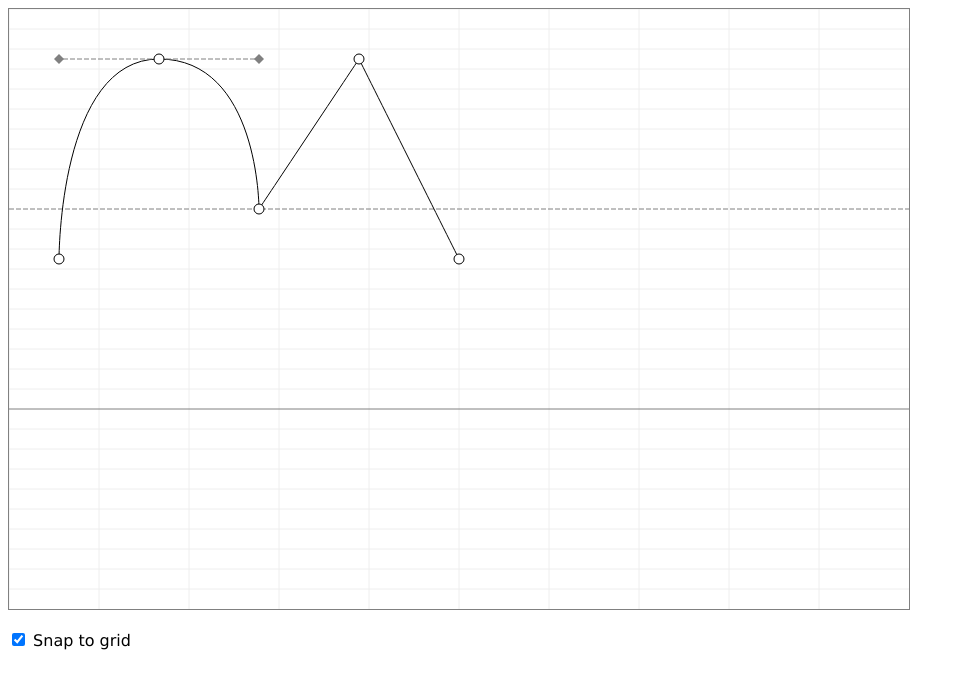
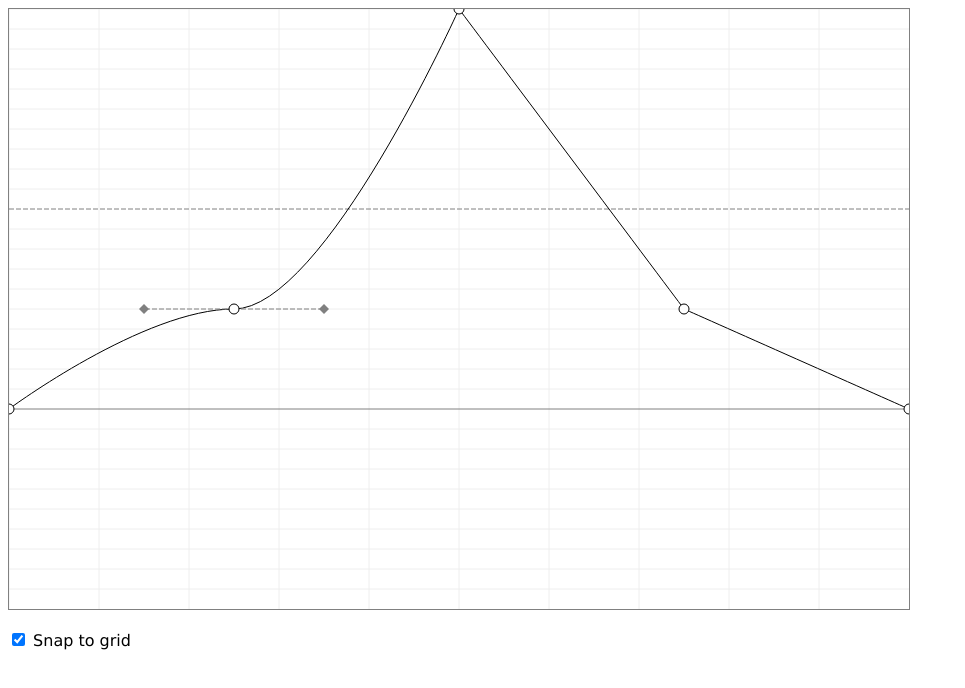
Before and after one commit to gillibrand/keyframe-click, a React (Vite) app: page / in a window 1280 px wide. Shown: the top 688 px of the page, without its empty margins (0-965 px from the left). Built offline with nearby package versions, Linux system fonts and the light colour scheme.

Commit message:
convert between user and physical points for initial points

```diff
--- a/src/App.tsx
+++ b/src/App.tsx
@@ -4,12 +4,12 @@ import { KeyPoint, Point, sharpPoint } from "./point";
 import { createSplineGraph, SplineGraph } from "./SplineGraph";
 import { throttle } from "./util";
 
-const points: KeyPoint[] = [
-  sharpPoint(50, 250),
-  { x: 150, y: 50, h1: { x: 50, y: 50 }, h2: { x: 250, y: 50 }, type: "round" },
-  sharpPoint(250, 200),
-  sharpPoint(350, 50),
-  sharpPoint(450, 250),
+const userPoints: KeyPoint[] = [
+  sharpPoint(0, 0),
+  { x: 25, y: 50, h1: { x: 15, y: 50 }, h2: { x: 35, y: 50 }, type: "round" },
+  sharpPoint(50, 200),
+  sharpPoint(75, 50),
+  sharpPoint(100, 0),
 ];
 
 function roundHundredths(p: Point): Point {
@@ -37,7 +37,7 @@ function App() {
         graphRef.current = undefined;
       }
 
-      graphRef.current = canvas ? createSplineGraph({ canvas, points, onChange: setSelectedPointSoon }) : undefined;
+      graphRef.current = canvas ? createSplineGraph({ canvas, userPoints, onChange: setSelectedPointSoon }) : undefined;
     },
     [setSelectedPointSoon]
   );
--- a/src/SplineGraph.ts
+++ b/src/SplineGraph.ts
@@ -35,13 +35,20 @@ function createThreshold(origin: Point, threshold: number) {
 
 interface CreateSplineGraphProps {
   canvas: HTMLCanvasElement;
-  points: KeyPoint[];
+  userPoints: KeyPoint[];
   onChange?: (p: KeyPoint | null) => void;
   snapToGrid?: boolean;
 }
 
-function createSplineGraph({ canvas, points, onChange, snapToGrid = true }: CreateSplineGraphProps): SplineGraph {
-  points = points.slice(); // shallow copy
+function createSplineGraph({ canvas, userPoints, onChange, snapToGrid = true }: CreateSplineGraphProps): SplineGraph {
+  const ScaleX = 9;
+  const ScaleY = 2;
+
+  const OffsetX = 0;
+  const OffsetY = 400;
+
+  // points = points.slice(); // shallow copy
+  const points = userPoints.map((p) => asPhysKeypoint(p));
   const ctx = canvas.getContext("2d")!;
   // ctx.scale(2, 2);
 
@@ -53,7 +60,9 @@ function createSplineGraph({ canvas, points, onChange, snapToGrid = true }: Crea
   }
 
   function didChange() {
-    if (onChange) onChange(toUserKeypoint(cloneSelectedPoint()));
+    if (!onChange) return;
+    const clone = cloneSelectedPoint();
+    onChange(clone === null ? null : asUserKeypoint(clone));
   }
 
   function setSelectedIndex(index: number | null) {
@@ -128,8 +137,21 @@ function createSplineGraph({ canvas, points, onChange, snapToGrid = true }: Crea
     if (dragging) startDrag(x, y);
   }
 
-  function toUserKeypoint(real: KeyPoint | null): KeyPoint | null {
-    if (!real) return null;
+  function asPhysPoint(user: Point): Point {
+    return { x: user.x * ScaleX + OffsetX, y: user.y * ScaleY * -1 + OffsetY };
+  }
+
+  function asPhysKeypoint(user: KeyPoint): KeyPoint {
+    return {
+      type: user.type,
+      x: user.x * ScaleX + OffsetX,
+      y: user.y * ScaleY * -1 + OffsetY,
+      h1: asPhysPoint(user.h1),
+      h2: asPhysPoint(user.h2),
+    };
+  }
+
+  function asUserKeypoint(real: KeyPoint): KeyPoint {
     return { ...real, x: (real.x - OffsetX) / ScaleX, y: ((real.y - OffsetY) / ScaleY) * -1 };
   }
 
@@ -229,12 +251,6 @@ function createSplineGraph({ canvas, points, onChange, snapToGrid = true }: Crea
     canvas.removeEventListener("mouseup", onMouseUp);
     dragging = null;
   }
-
-  const ScaleX = 9;
-  const ScaleY = 2;
-
-  const OffsetX = 0;
-  const OffsetY = 400;
 
   function drawGrid() {
     ctx.strokeStyle = LightGray;
--- a/src/point.ts
+++ b/src/point.ts
@@ -12,11 +12,11 @@ interface KeyPoint extends Point {
 }
 
 function sharpPoint(x: number, y: number): KeyPoint {
-  return { type: "sharp", x, y, h1: { x: x - 50, y }, h2: { x: x + 50, y } };
+  return { type: "sharp", x, y, h1: { x: x - 10, y }, h2: { x: x + 10, y } };
 }
 
 function roundPoint(x: number, y: number): KeyPoint {
-  return { type: "round", x, y, h1: { x: x - 50, y }, h2: { x: x + 50, y } };
+  return { type: "round", x, y, h1: { x: x - 10, y }, h2: { x: x + 10, y } };
 }
 
 function diffPt(p1: Point, p2: Point) {
@@ -34,3 +34,47 @@ function toggleType(p: KeyPoint) {
 
 export type { Point, KeyPoint, KeyPointType };
 export { sharpPoint, roundPoint, diffPt, nearPt, toggleType };
+
+function cubicBezier(t: number, p0: number, p1: number, p2: number, p3: number) {
+  const mt = 1 - t;
+  return mt ** 3 * p0 + 3 * mt ** 2 * t * p1 + 3 * mt * t ** 2 * p2 + t ** 3 * p3;
+}
+
+function cubicBezierDerivative(t: number, p0: number, p1: number, p2: number, p3: number) {
+  const mt = 1 - t;
+  return 3 * mt ** 2 * (p1 - p0) + 6 * mt * t * (p2 - p1) + 3 * t ** 2 * (p3 - p2);
+}
+
+export function findYForX(x: number, curves: KeyPoint[], tolerance = 1e-6, maxIterations = 100) {
+  for (let i = 1; i < curves.length - 1; i++) {
+    const pp = curves[i - 1];
+    const p = curves[i];
+
+    const [x0, y0] = [pp.x, pp.y];
+    const [x1, y1] = [p.h1.x, p.h1.y];
+    const [x2, y2] = [p.h2.x, p.h2.y];
+    const [x3, y3] = [p.x, p.y];
+
+    if (x < x0 || x > x3) continue; // Skip if not in this curve range
+
+    // Initial guess using linear interpolation
+    let t = (x - x0) / (x3 - x0);
+
+    for (let i = 0; i < maxIterations; i++) {
+      const currentX = cubicBezier(t, x0, x1, x2, x3);
+      const error = currentX - x;
+
+      if (Math.abs(error) < tolerance) {
+        return cubicBezier(t, y0, y1, y2, y3); // Return the y value
+      }
+
+      const derivative = cubicBezierDerivative(t, x0, x1, x2, x3);
+      if (Math.abs(derivative) < tolerance) break; // Prevent division by zero
+
+      t -= error / derivative;
+      t = Math.max(0, Math.min(1, t)); // Keep t within bounds
+    }
+  }
+
+  throw new Error("x value out of bounds or no solution found");
+}
```
Also changed, not shown: 2 other files (tests, documents, lock files or other folders).
